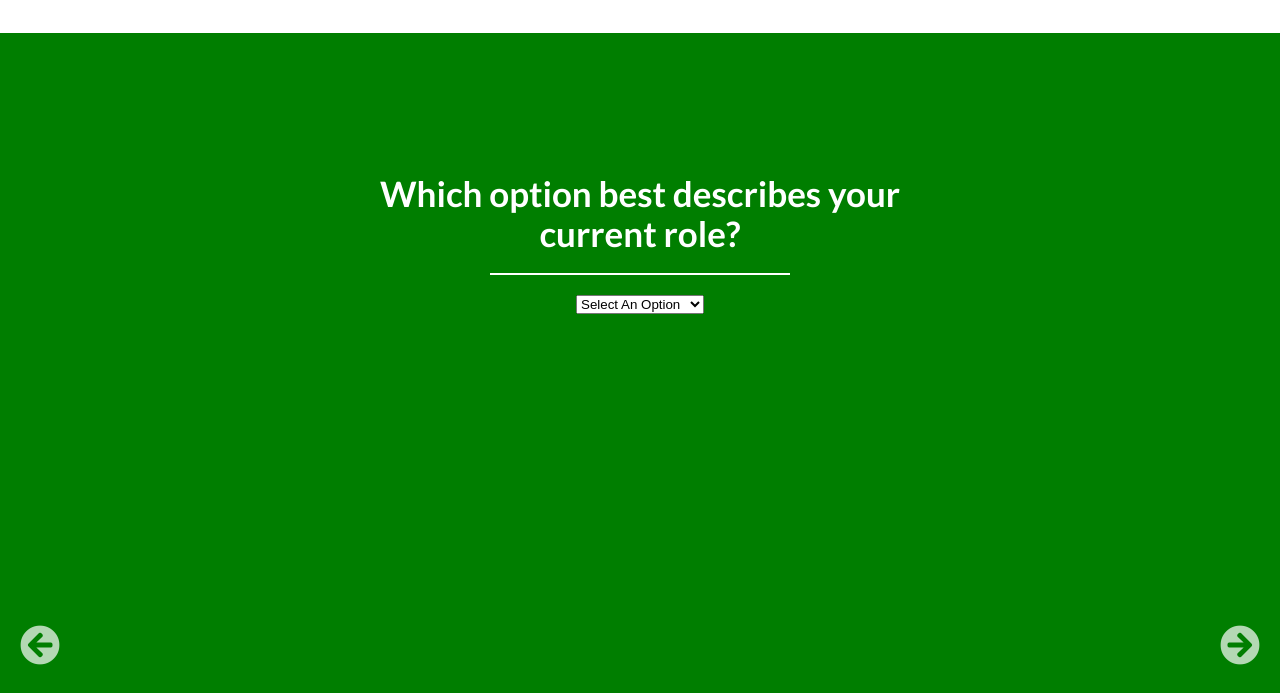
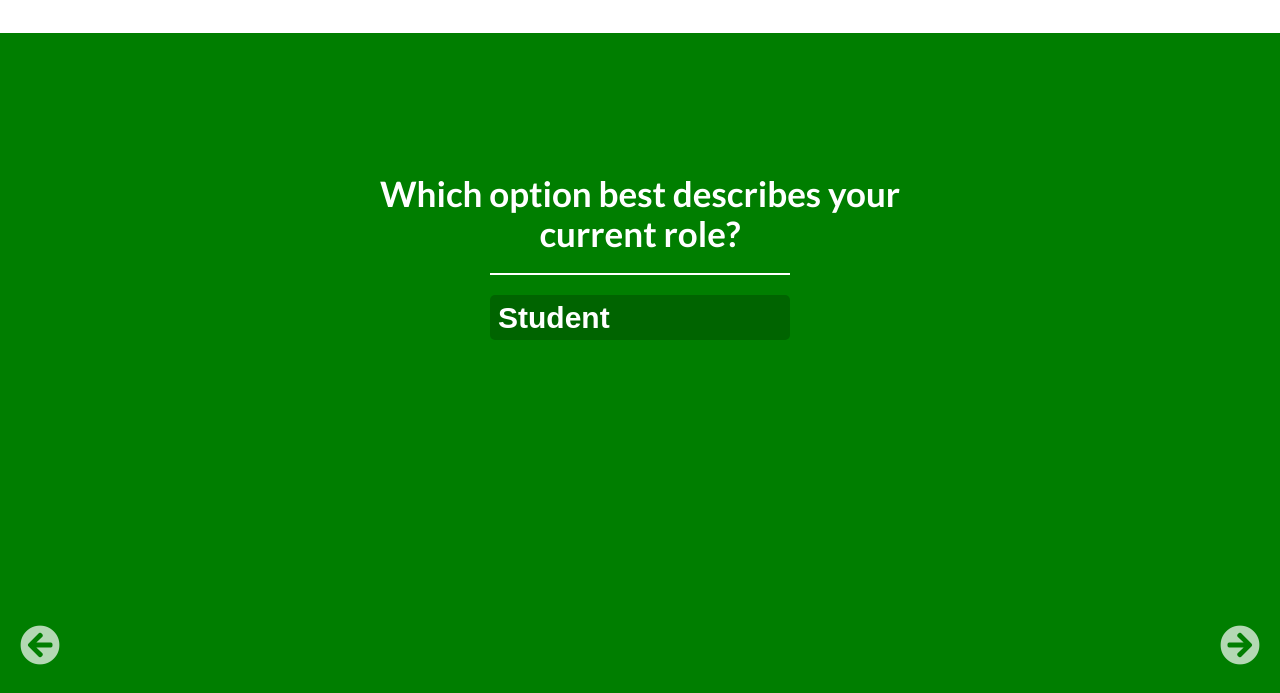
Before and after one commit to frankRose1/survey-form, a plain HTML site: page index.html in a window 1280 px wide. Shown: the part 107-800 px from the top of the page. Drawn offline with nearby package versions, Linux system fonts and the light colour scheme.

Commit message:
added custom styling to the select menus

```diff
--- a/css/main.css
+++ b/css/main.css
@@ -94,7 +94,7 @@ input {
 
 textarea.other, textarea.other2 {
     width: 500px;
-    height: 80px;
+    height: 100px;
     background: var(--fccDarkGreen);
     color: #fff;
     border: none;
@@ -109,6 +109,31 @@ textarea.other, textarea.other2 {
 
 textarea.other.show, textarea.other2.show {
     opacity: 1;
+}
+
+.custom-select {
+    margin: 20px 0;
+}
+
+.custom-select select {
+    color: #fff;
+    padding: 5px 8px;
+    width: 300px;
+    border: none;
+    border-radius: 5px;
+    box-shadow: none;
+    background: var(--fccDarkGreen);
+    background-image: none;
+    appearance: none;
+    -webkit-appearance: none;
+    font-size: 30px;
+    line-height: 35px;
+    font-weight: 700;
+    cursor: pointer;
+}
+
+.custom-select select:focus {
+    outline: none;
 }
 
 ::placeholder{
--- a/index.html
+++ b/index.html
@@ -44,16 +44,18 @@
                  <fieldset class="f2">
                     <div class="form-content">
                         <legend>Which option best describes your current role?</legend>
+                        <div class="custom-select">
                             <select name="roles" id="dropdown">
-                            <option value="default"selected disabled>Select An Option</option>
+                                <option value="default" disabled>Select An Option</option>
                                 <option value="student" class="d1">Student</option>
                                 <option value="ftEmployee" class="d1">Full Time Job</option>
                                 <option value="ftLearner" class="d1">Full Time Learner</option>
                                 <option value="not say" class="d1">Prefer Not To Say</option>
                                 <option value="other" class="d1">Other</option>
                             </select>
+                        </div>
                         <!-- hide by default, show if user clicks 'other' from dropdown -->
-                        <textarea name="other" class="other" placeholder="Can you please provide some detail"></textarea>
+                        <textarea name="other" class="other" placeholder="Can you please provide some detail..."></textarea>
                     </div>
                  </fieldset>
 
@@ -72,16 +74,18 @@
                  <fieldset class="f4">
                      <div class="form-content">
                         <label for="dropdown2">What do you like most in FCC?</label>
+                        <div class="custom-select">
                             <select name="tracks" id="dropdown2">
-                            <option value="default"selected disabled>Select An Option</option>
+                                <option value="default" disabled>Select An Option</option>
                                 <option value="student">Challenges</option>
                                 <option value="ftEmployee">Projects</option>
                                 <option value="ftLearner">Community</option>
                                 <option value="not say">Open Source</option>
                                 <option value="other2">Other</option>
                             </select>
+                        </div>
                         <!-- hide by default, show if user clicks 'other' from dropdown -->
-                        <textarea name="other" class="other2" placeholder="Can you please provide some detail"></textarea>
+                        <textarea name="other" class="other2" placeholder="Can you please provide some detail..."></textarea>
                     </div>
                 </fieldset>
 
```
Lines whose indentation alone changed are shown as unchanged.
